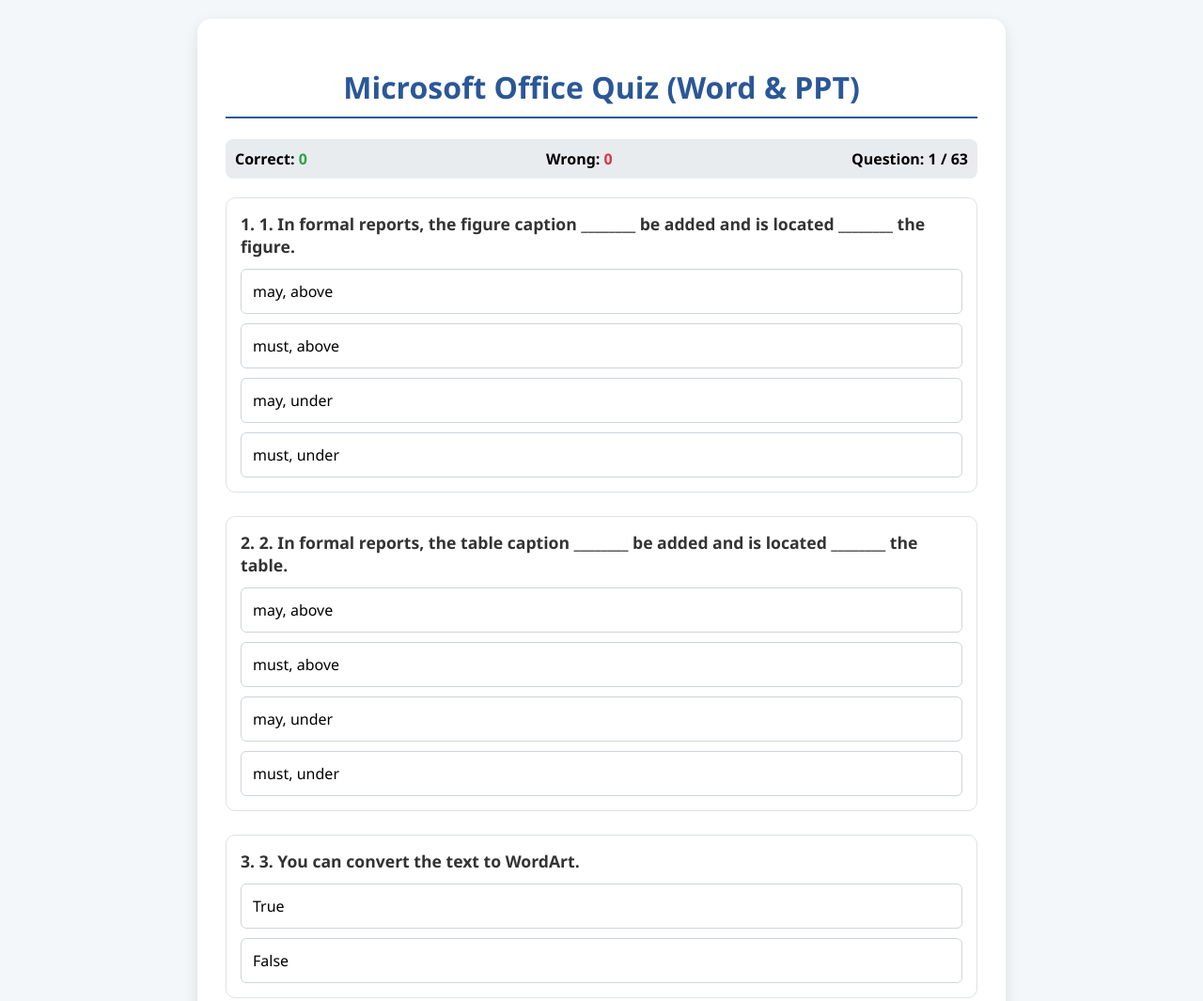
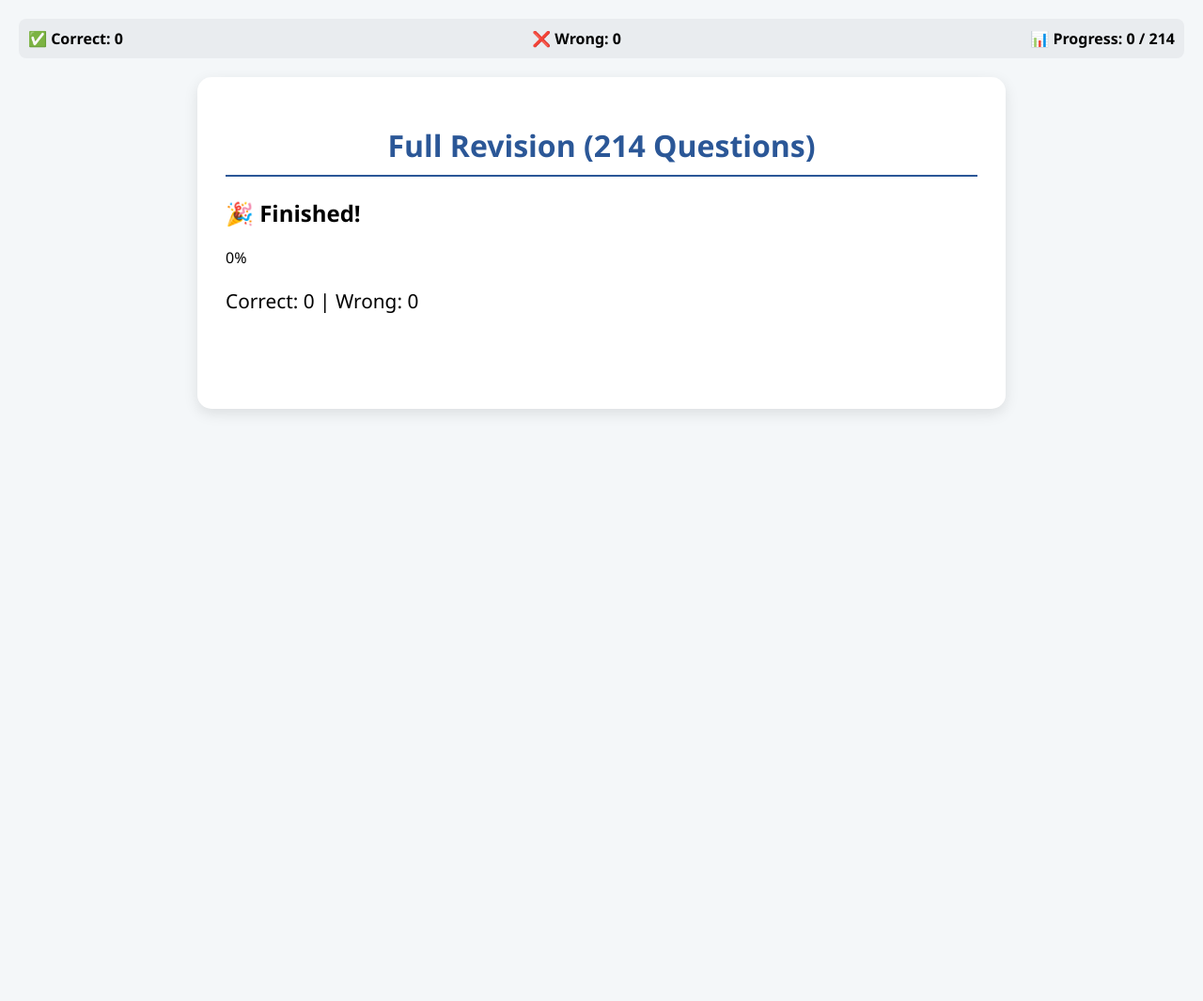
Before and after one commit to mhmodelbana/sections, a plain HTML site: page index.html in a window 1280 px wide. Shown: the top 1065 px of the page at 94% size. After the commit the page ends 800 px from the top, so only its background shows below. Drawn offline with Linux system fonts and the light colour scheme.

Commit message:
Update index.html

```diff
--- a/index.html
+++ b/index.html
@@ -22,26 +22,27 @@
         .score-big { font-size: 4em; color: var(--primary); font-weight: bold; }
         .btn { background: var(--primary); color: white; border: none; padding: 12px 30px; border-radius: 5px; cursor: pointer; font-size: 1em; margin-top: 20px; }
     </style>
+</he</style>
 </head>
 <body>
 
+<div class="stats">
+    <span>✅ Correct: <span id="c-count">0</span></span>
+    <span>❌ Wrong: <span id="w-count">0</span></span>
+    <span>📊 Progress: <span id="p-count">0</span> / 214</span>
+</div>
+
 <div class="container">
-    <div id="quiz-header">
-        <h1>Microsoft Office Quiz (Word & PPT)</h1>
-        <div class="stats">
-            <span>Correct: <span id="c-count" style="color:var(--success)">0</span></span>
-            <span>Wrong: <span id="w-count" style="color:var(--danger)">0</span></span>
-            <span>Question: <span id="p-count">1</span> / 63</span>
-        </div>
-    </div>
+    <h1 id="main-title">Full Revision (214 Questions)</h1>
+    <div id="quiz-box"></div>
 
-    <div id="quiz-area"></div>
-
-    <div id="result-screen">
-        <h2>Exam Completed!</h2>
-        <div class="score-big" id="final-score">0%</div>
-        <p>You answered <span id="final-c">0</span> out of 63 questions correctly.</p>
-        <button class="btn" onclick="location.reload()">Restart Quiz</button>
+    <div id="final-screen">
+        <h2>🎉 Finished!</h2>
+        <div class="score-num" id="final-score-pct">0%</div>
+        <p style="font-size: 1.3em;">
+            Correct: <span id="final-c">0</span> | Wrong: <span id="final-w">0</span>
+        </p>
+        <button onclick="location.reload()" style="padding: 15px 40px; background: var(--blue); color: white; border: none; border-radius: 8px; cursor: pointer; font-size: 1.1em;">Restart Quiz</button>
     </div>
 </div>
 
```
